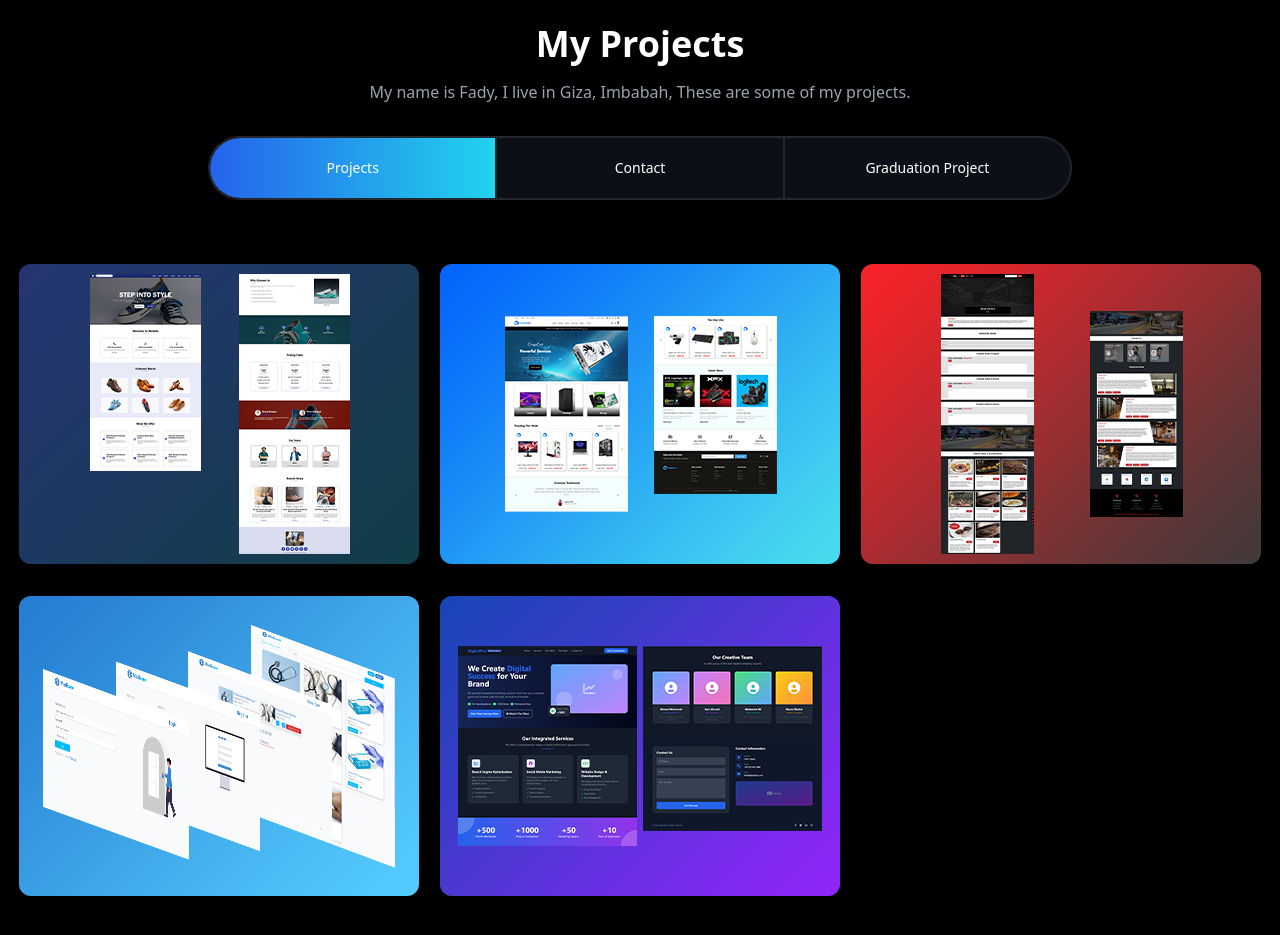
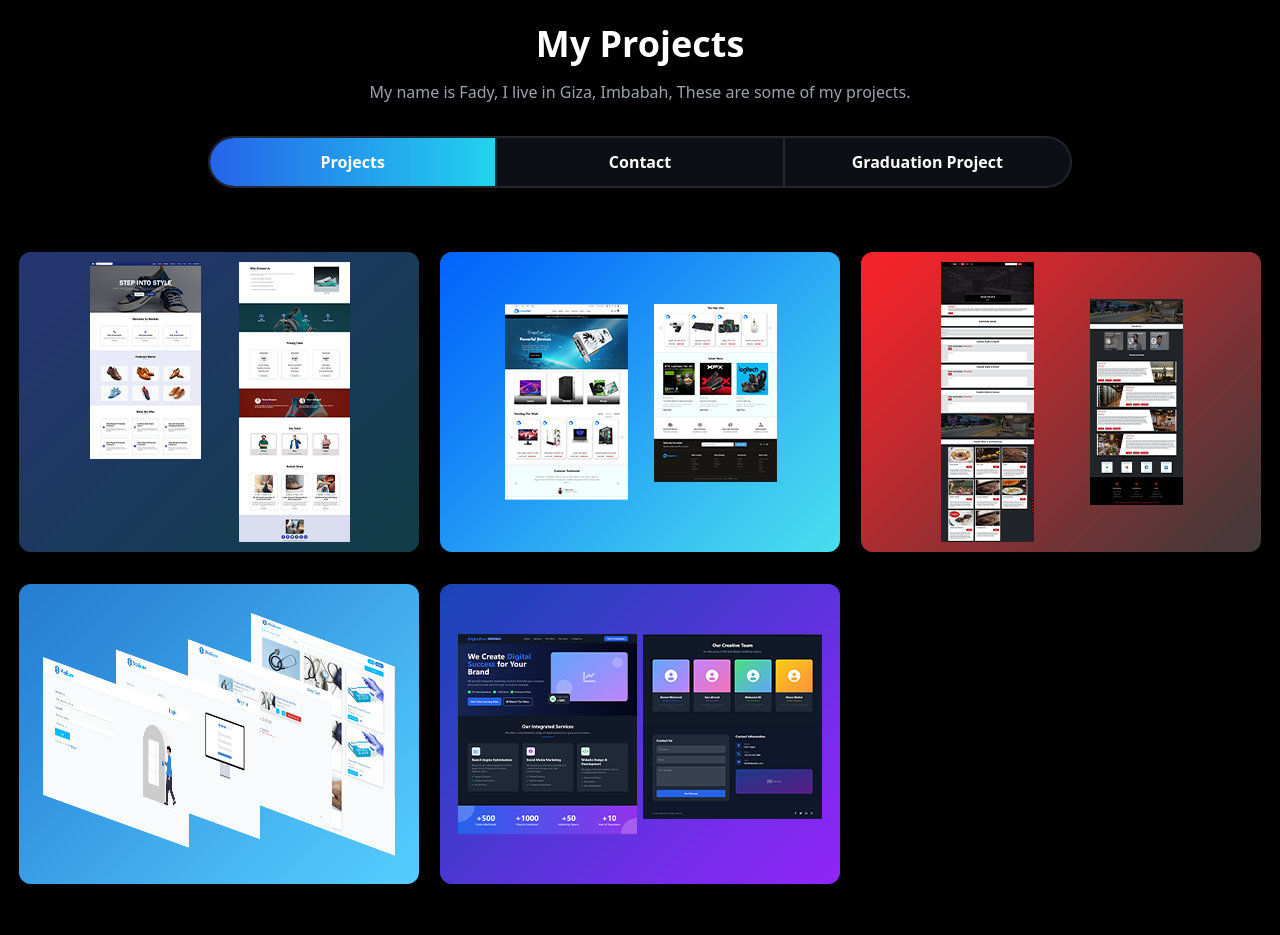
Before and after one commit to devfadyhany/Portfolio, a React (Vite) app: page /section1 in a window 1280 px wide. Shown: the part 1360-2295 px from the top of the page. Built offline with nearby package versions, Linux system fonts and the light colour scheme.

Commit message:
Fix import paths and update NavTab styles; add _redirects file

```diff
--- a/src/App.jsx
+++ b/src/App.jsx
@@ -1,4 +1,4 @@
-import { Navigate, Route, Routes } from "react-router";
+import { Navigate, Route, Routes } from "react-router-dom";
 import Layout from "./components/Layout";
 import Projects from "./components/Projects";
 import Contact from "./components/Contact";
--- a/src/components/NavTab.jsx
+++ b/src/components/NavTab.jsx
@@ -1,7 +1,7 @@
 import { NavLink } from "react-router-dom";
 
 const Tab = ({ to, label, roundedClass }) => {
-  const baseClass = `relative isolate flex items-center justify-center w-full h-full border border-white/10 text-sm px-6 py-3 md:px-12 md:py-5 group overflow-hidden ${roundedClass}`;
+  const baseClass = `relative isolate flex items-center justify-center w-full h-full border border-white/10 text-md font-semibold px-6 py-3 md:px-12 group overflow-hidden ${roundedClass}`;
 
   return (
     <li className="flex-1 flex">
@@ -11,10 +11,9 @@ const Tab = ({ to, label, roundedClass }) => {
       >
         {({ isActive }) => (
           <>
-            {/* Active/Hover State: Visible when active OR hovering */}
             <span
               className={`absolute inset-0 bg-gradient-to-r from-blue-600 to-cyan-400 transition-opacity duration-300 -z-10 ${roundedClass} ${isActive ? "opacity-100" : "opacity-0 group-hover:opacity-100"}`}
-            ></span>
+            />
 
             {label}
           </>
```
Also changed, not shown: 1 other file (tests, documents, lock files or other folders).
